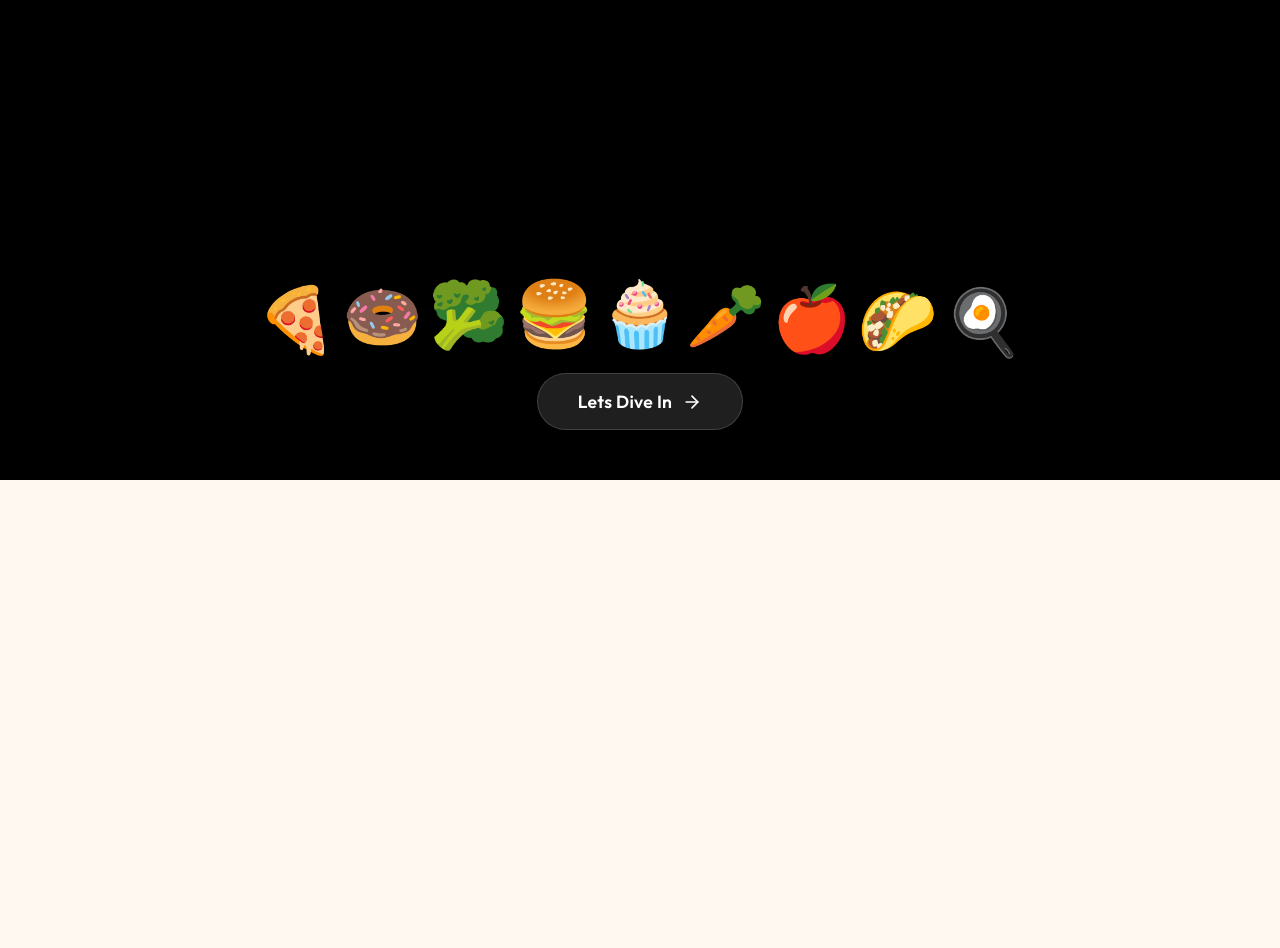
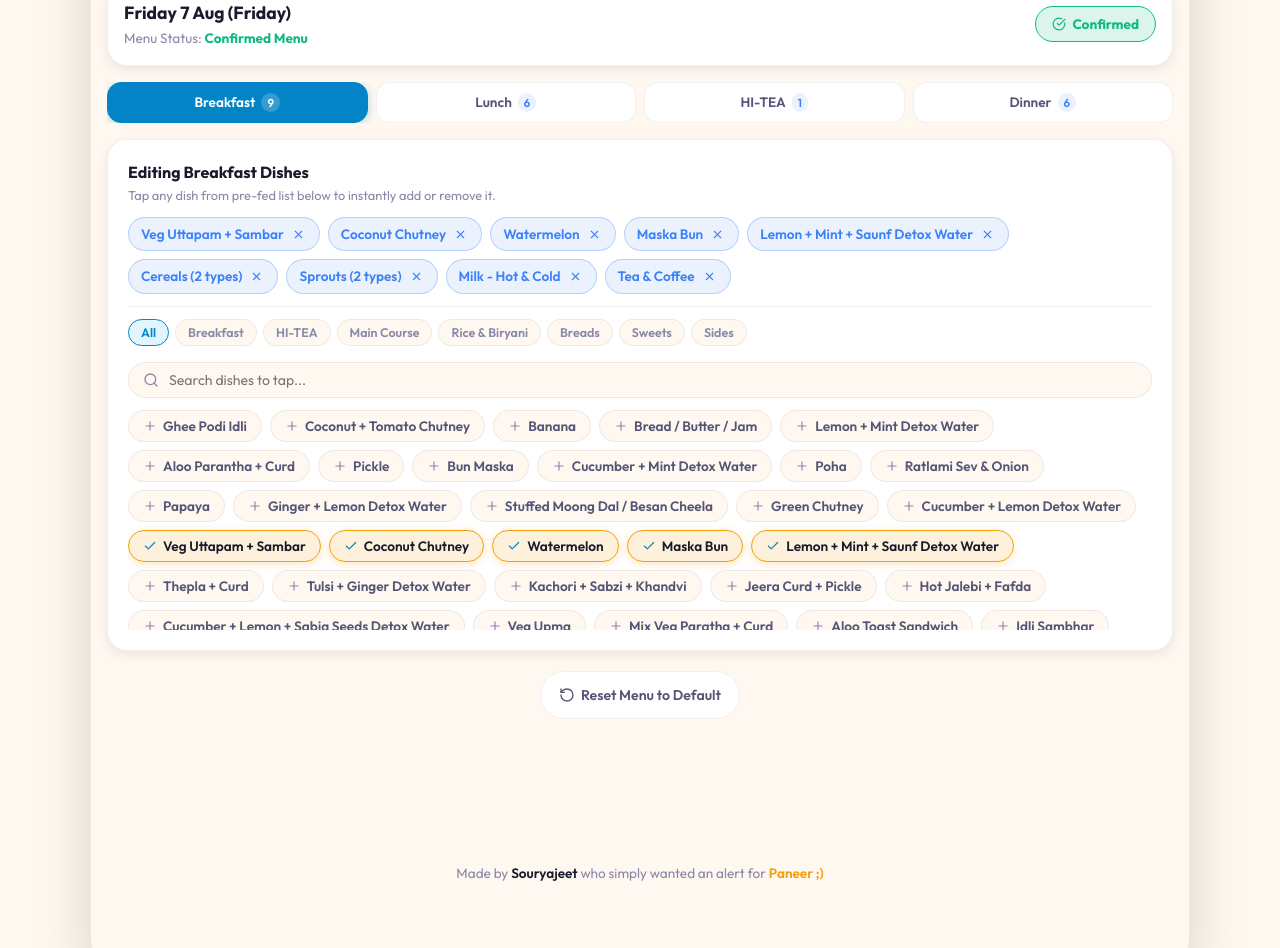
Before and after one commit to souryajeet10/MessMate, a React (Vite) app: page /admin in a window 1280 px wide. Before the commit this address led to /welcome. Shown: the part 320-1268 px from the top of the page. Before the commit the page ends 800 px from the top, so only its background shows below. Built offline with nearby package versions, Linux system fonts and the light colour scheme.

Commit message:
Fix Admin Panel access, date rotation & add credit Footer

```diff
--- a/src/App.jsx
+++ b/src/App.jsx
@@ -8,6 +8,7 @@ import FavouritesPage from "./components/FavouritesPage";
 import Sidebar from "./components/Sidebar";
 import BottomNav from "./components/BottomNav";
 import AdminPanel from "./components/AdminPanel";
+import Footer from "./components/Footer";
 import PwaInstallPrompt from "./components/PwaInstallPrompt";
 import { checkTodayFavoriteDishesAndNotify } from "./utils/notificationUtils";
 
@@ -83,19 +84,11 @@ function AppContent() {
             )
           }
         />
-        <Route
-          path="/admin"
-          element={
-            !hasWelcomed ? (
-              <Navigate to="/welcome" replace />
-            ) : (
-              <AdminPanel />
-            )
-          }
-        />
+        <Route path="/admin" element={<AdminPanel />} />
         <Route path="*" element={<Navigate to="/" replace />} />
       </Routes>
 
+      {!isWelcomePage && <Footer />}
       {!isWelcomePage && hasWelcomed && <BottomNav />}
       {!isWelcomePage && hasWelcomed && <PwaInstallPrompt />}
     </div>
--- a/src/components/AdminPanel.jsx
+++ b/src/components/AdminPanel.jsx
@@ -23,7 +23,7 @@ export default function AdminPanel() {
   const selectedDayName = DAY_ORDER[selectedDate.getDay() === 0 ? 6 : selectedDate.getDay() - 1]; // Convert Sun(0)->Sunday(6)
 
   // State for the selected day's menu
-  const [dayMenu, setDayMenu] = useState(() => getDayMenu(selectedDayName));
+  const [dayMenu, setDayMenu] = useState(() => getDayMenu(selectedDayName, today));
   const [activeMealEdit, setActiveMealEdit] = useState("breakfast");
   const [selectedCategory, setSelectedCategory] = useState("All");
   const [dishSearchQuery, setDishSearchQuery] = useState("");
@@ -43,7 +43,7 @@ export default function AdminPanel() {
   const handleDateSelect = (dateObj) => {
     setSelectedDate(dateObj);
     const dayName = DAY_ORDER[dateObj.getDay() === 0 ? 6 : dateObj.getDay() - 1];
-    setDayMenu(getDayMenu(dayName));
+    setDayMenu(getDayMenu(dayName, dateObj));
     setAutoSaveToast(false);
   };
 
@@ -52,16 +52,19 @@ export default function AdminPanel() {
 
   // Instant Auto-Save on Confirmation Status Toggle
   const handleConfirmationToggle = () => {
-    const newStatus = !dayMenu.isConfirmed;
-    const updatedDay = { ...dayMenu, isConfirmed: newStatus };
+    const current = dayMenu || { isConfirmed: false };
+    const newStatus = !current.isConfirmed;
+    const updatedDay = { ...current, isConfirmed: newStatus };
     setDayMenu(updatedDay);
-    updateDayMenu(selectedDayName, updatedDay);
+    updateDayMenu(selectedDayName, updatedDay, selectedDate);
     triggerAutoSaveToast();
   };
 
   // Instant Auto-Save on Dish Tap
   const handleToggleDishInMeal = (mealKey, dishId) => {
-    const currentFood = dayMenu[mealKey]?.food || [];
+    const current = dayMenu || { isConfirmed: true };
+    const meal = current[mealKey] || { food: [], beverages: [] };
+    const currentFood = meal.food || [];
     let updatedFood;
     if (currentFood.includes(dishId)) {
       updatedFood = currentFood.filter((id) => id !== dishId);
@@ -70,21 +73,21 @@ export default function AdminPanel() {
     }
 
     const updatedDay = {
-      ...dayMenu,
+      ...current,
       [mealKey]: {
-        ...dayMenu[mealKey],
+        ...meal,
         food: updatedFood,
       },
     };
     setDayMenu(updatedDay);
-    updateDayMenu(selectedDayName, updatedDay);
+    updateDayMenu(selectedDayName, updatedDay, selectedDate);
     triggerAutoSaveToast();
   };
 
   const handleReset = () => {
     if (confirm("Reset all custom menu edits back to default?")) {
       resetMenuOverrides();
-      setDayMenu(getDayMenu(selectedDayName));
+      setDayMenu(getDayMenu(selectedDayName, selectedDate));
       triggerAutoSaveToast();
     }
   };
@@ -109,6 +112,8 @@ export default function AdminPanel() {
       selectedCategory === "All" || dish.category === selectedCategory;
     return matchesSearch && matchesCategory;
   });
+
+  const safeDayMenu = dayMenu || { isConfirmed: false };
 
   return (
     <div className="admin-page page-enter">
@@ -182,17 +187,17 @@ export default function AdminPanel() {
             <h3 className="admin-card-day">{formattedSelectedDate} ({selectedDayName})</h3>
             <p className="admin-card-sub">
               Menu Status:{" "}
-              <strong style={{ color: dayMenu.isConfirmed ? "#10B981" : "#F59E0B" }}>
-                {dayMenu.isConfirmed ? "Confirmed Menu" : "Planned Menu (Subject to change)"}
+              <strong style={{ color: safeDayMenu.isConfirmed ? "#10B981" : "#F59E0B" }}>
+                {safeDayMenu.isConfirmed ? "Confirmed Menu" : "Planned Menu (Subject to change)"}
               </strong>
             </p>
           </div>
 
           <button
-            className={`admin-toggle-switch ${dayMenu.isConfirmed ? "confirmed" : "planned"}`}
+            className={`admin-toggle-switch ${safeDayMenu.isConfirmed ? "confirmed" : "planned"}`}
             onClick={handleConfirmationToggle}
           >
-            {dayMenu.isConfirmed ? (
+            {safeDayMenu.isConfirmed ? (
               <>
                 <CheckCircle size={14} /> Confirmed
               </>
@@ -209,7 +214,7 @@ export default function AdminPanel() {
       <div className="admin-meal-tabs">
         {MEAL_ORDER.map((mealKey) => {
           const mealTitle = MEAL_NAMES[mealKey] || mealKey;
-          const count = dayMenu[mealKey]?.food?.length || 0;
+          const count = safeDayMenu[mealKey]?.food?.length || 0;
 
           return (
             <button
@@ -237,7 +242,7 @@ export default function AdminPanel() {
 
         {/* Selected Dishes Chips */}
         <div className="admin-selected-dishes-chips">
-          {(dayMenu[activeMealEdit]?.food || []).map((dishId) => (
+          {(safeDayMenu[activeMealEdit]?.food || []).map((dishId) => (
             <span key={dishId} className="admin-selected-chip">
               <span>{getDishName(dishId)}</span>
               <button
@@ -249,7 +254,7 @@ export default function AdminPanel() {
               </button>
             </span>
           ))}
-          {(dayMenu[activeMealEdit]?.food || []).length === 0 && (
+          {(safeDayMenu[activeMealEdit]?.food || []).length === 0 && (
             <p className="no-dishes-text">No dishes selected for {MEAL_NAMES[activeMealEdit]}. Tap below to add.</p>
           )}
         </div>
@@ -280,7 +285,7 @@ export default function AdminPanel() {
 
         <div className="prefed-dishes-grid" style={{ maxHeight: "220px" }}>
           {filteredCatalog.map((dish) => {
-            const isSelected = (dayMenu[activeMealEdit]?.food || []).includes(dish.id);
+            const isSelected = (safeDayMenu[activeMealEdit]?.food || []).includes(dish.id);
 
             return (
               <button
--- /dev/null
+++ b/src/components/Footer.jsx
@@ -0,0 +1,9 @@
+export default function Footer() {
+  return (
+    <footer className="app-footer">
+      <p className="app-footer-text">
+        Made by <strong>Souryajeet</strong> who simply wanted an alert for <span>Paneer ;)</span>
+      </p>
+    </footer>
+  );
+}
--- a/src/components/Header.jsx
+++ b/src/components/Header.jsx
@@ -1,7 +1,9 @@
 import { Menu } from "lucide-react";
+import { useNavigate } from "react-router-dom";
 import { getGreeting, getCurrentMealLabel } from "../utils/menuUtils";
 
 export default function Header({ onMenuClick }) {
+  const navigate = useNavigate();
   const greeting = getGreeting();
   const mealLabel = getCurrentMealLabel();
 
@@ -16,7 +18,13 @@ export default function Header({ onMenuClick }) {
         >
           <Menu size={24} />
         </button>
-        <div className="header-avatar" id="header-avatar">
+        <div
+          className="header-avatar"
+          id="header-avatar"
+          onClick={() => navigate("/admin")}
+          style={{ cursor: "pointer" }}
+          title="Open Admin Panel"
+        >
           🧑‍🎓
         </div>
       </div>
--- a/src/data/dishesCatalog.js
+++ b/src/data/dishesCatalog.js
@@ -53,6 +53,7 @@ export const DISHES_CATALOG = [
   { id: "phulka", name: "Phulka", category: "Lunch" },
   { id: "buttermilk", name: "Buttermilk", category: "Lunch" },
   { id: "kachumbar-salad", name: "Kachumbar Salad", category: "Lunch" },
+  { id: "kachumber-salad", name: "Kachumber Salad", category: "Lunch" },
   { id: "cabbage-peas", name: "Cabbage Peas", category: "Lunch" },
   { id: "gatta-curry", name: "Gatta Curry", category: "Lunch" },
   { id: "moong-dal-fry", name: "Moong Dal Fry", category: "Lunch" },
@@ -126,6 +127,7 @@ export const DISHES_CATALOG = [
   { id: "payasam", name: "Payasam", category: "Dinner" },
   { id: "coconut-chutney-appalam", name: "Coconut Chutney + Appalam", category: "Dinner" },
   { id: "uttapam", name: "Uttapam", category: "Dinner" },
+  { id: "veg-uttapam", name: "Veg Uttapam", category: "Dinner" },
   { id: "sambar-medu-vada-mysore-bonda", name: "Sambar + Medu Vada + Mysore Bonda", category: "Dinner" },
   { id: "tomato-rice", name: "Tomato Rice", category: "Dinner" },
   { id: "lachha-pyaz", name: "Lachha Pyaz", category: "Dinner" },
--- a/src/index.css
+++ b/src/index.css
@@ -2357,3 +2357,33 @@ img {
     height: 20px;
   }
 }
+
+/* ===== APP FOOTER ===== */
+.app-footer {
+  text-align: center;
+  padding: 24px 16px 84px;
+  margin-top: auto;
+  font-size: 0.85rem;
+  color: var(--text-muted);
+}
+
+.app-footer-text strong {
+  color: var(--text-primary);
+  font-weight: 600;
+}
+
+.app-footer-text span {
+  color: #F59E0B;
+  font-weight: 600;
+}
+
+.footer-heart {
+  display: inline-block;
+  transform-origin: center;
+  animation: pulsePaneer 2s infinite ease-in-out;
+}
+
+@keyframes pulsePaneer {
+  0%, 100% { transform: scale(1); }
+  50% { transform: scale(1.25); }
+}
--- a/src/utils/menuUtils.js
+++ b/src/utils/menuUtils.js
@@ -1,4 +1,4 @@
-import weeklyMenu, { MEAL_ORDER, getMenuForDate } from "../data/menuData";
+import weeklyMenu, { MEAL_ORDER, getMenuForDate, getMenuRotationKey } from "../data/menuData.js";
 
 const DAY_NAMES = [
   "Sunday",
@@ -27,12 +27,15 @@ export function getMenuOverrides() {
 /**
  * Save confirmation status for a day
  */
-export function setDayConfirmation(dayName, isConfirmed) {
+export function setDayConfirmation(dayName, isConfirmed, date = new Date()) {
+  const rotationKey = getMenuRotationKey(date);
+  const key = `${rotationKey}_${dayName}`;
   const overrides = getMenuOverrides();
-  if (!overrides[dayName]) {
-    overrides[dayName] = { ...weeklyMenu[dayName] };
+  const baseDay = getMenuForDate(date)[dayName];
+  if (!overrides[key]) {
+    overrides[key] = { ...baseDay };
   }
-  overrides[dayName].isConfirmed = isConfirmed;
+  overrides[key].isConfirmed = isConfirmed;
   localStorage.setItem(MENU_OVERRIDES_KEY, JSON.stringify(overrides));
   return overrides;
 }
@@ -40,9 +43,11 @@ export function setDayConfirmation(dayName, isConfirmed) {
 /**
  * Update full day menu
  */
-export function updateDayMenu(dayName, dayObj) {
+export function updateDayMenu(dayName, dayObj, date = new Date()) {
+  const rotationKey = getMenuRotationKey(date);
+  const key = `${rotationKey}_${dayName}`;
   const overrides = getMenuOverrides();
-  overrides[dayName] = dayObj;
+  overrides[key] = dayObj;
   localStorage.setItem(MENU_OVERRIDES_KEY, JSON.stringify(overrides));
   return overrides;
 }
@@ -88,17 +93,29 @@ export function getDayMenu(dayName, date = new Date()) {
   const baseDayMenu = dateMenu[dayName] || null;
   if (!baseDayMenu) return null;
 
+  const rotationKey = getMenuRotationKey(date);
   const overrides = getMenuOverrides();
-  const overrideDay = overrides[dayName];
+  const overrideDay = overrides[`${rotationKey}_${dayName}`] || overrides[dayName];
 
   if (overrideDay) {
+    const mergeMeal = (mealKey) => {
+      const baseMeal = baseDayMenu[mealKey];
+      const overMeal = overrideDay[mealKey];
+      if (!overMeal) return baseMeal;
+      if (!baseMeal) return overMeal;
+      return {
+        ...overMeal,
+        timing: baseMeal.timing || overMeal.timing,
+      };
+    };
+
     return {
       ...baseDayMenu,
       isConfirmed: overrideDay.isConfirmed ?? baseDayMenu.isConfirmed,
-      breakfast: overrideDay.breakfast && baseDayMenu.breakfast ? { ...overrideDay.breakfast, timing: baseDayMenu.breakfast.timing } : baseDayMenu.breakfast,
-      lunch: overrideDay.lunch && baseDayMenu.lunch ? { ...overrideDay.lunch, timing: baseDayMenu.lunch.timing } : baseDayMenu.lunch,
-      hitea: overrideDay.hitea && baseDayMenu.hitea ? { ...overrideDay.hitea, timing: baseDayMenu.hitea.timing } : baseDayMenu.hitea,
-      dinner: overrideDay.dinner && baseDayMenu.dinner ? { ...overrideDay.dinner, timing: baseDayMenu.dinner.timing } : baseDayMenu.dinner,
+      breakfast: mergeMeal("breakfast"),
+      lunch: mergeMeal("lunch"),
+      hitea: mergeMeal("hitea"),
+      dinner: mergeMeal("dinner"),
     };
   }
   return baseDayMenu;
```
Also changed, not shown: src/data/menuData.js (+6 -6 lines).
